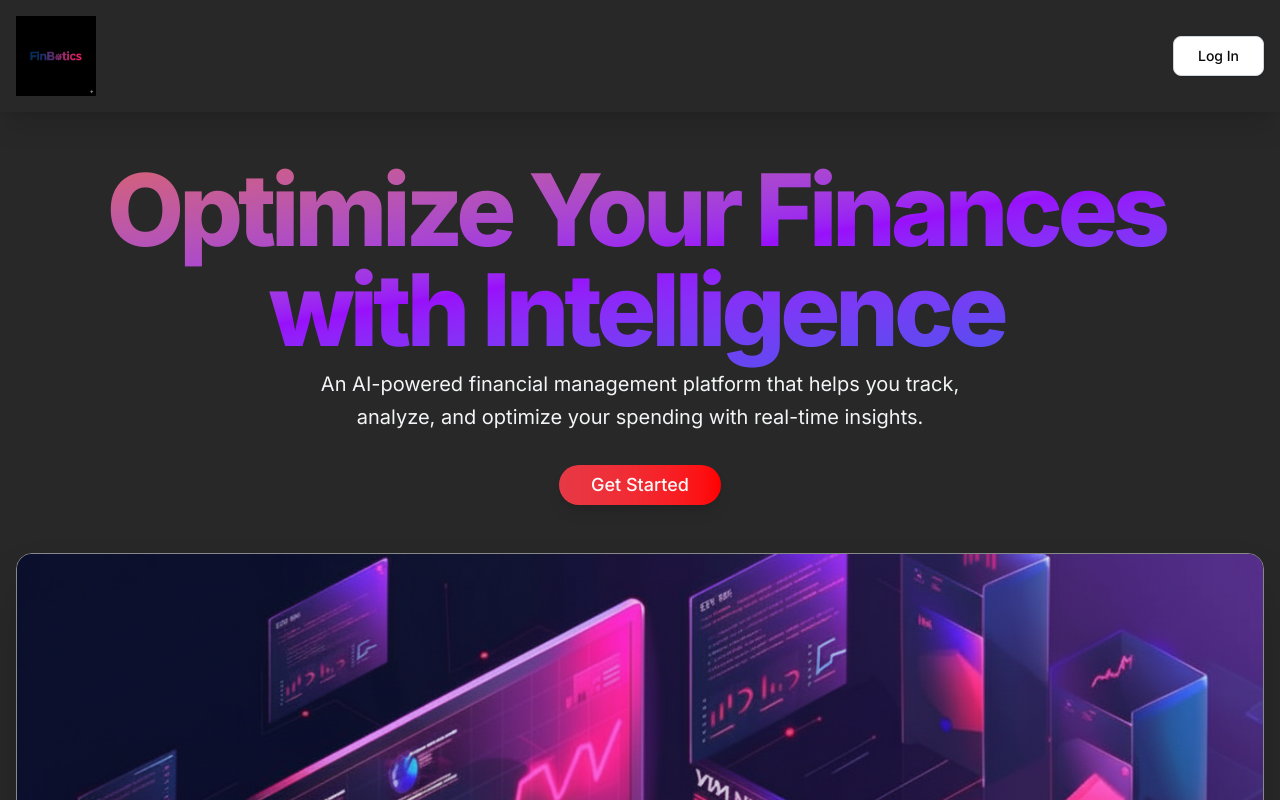
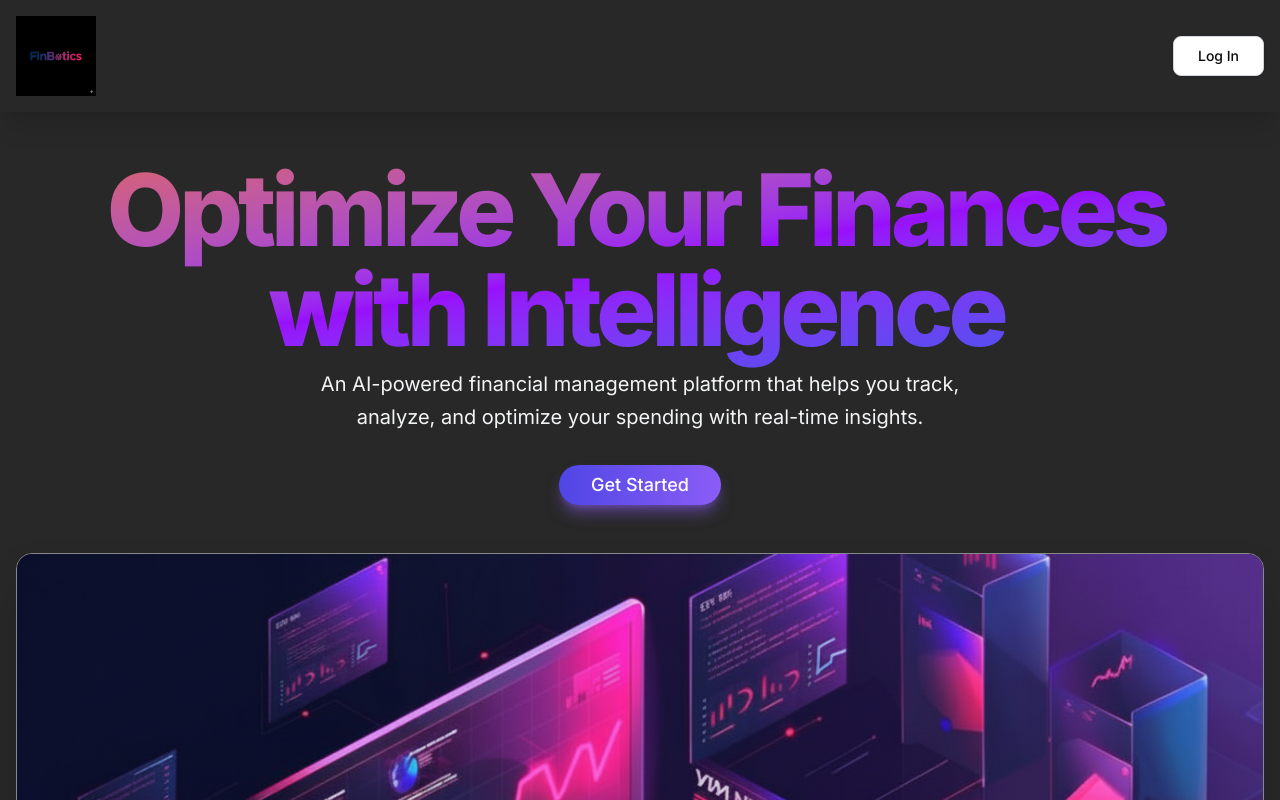
Before and after one commit to ReZo-s4m/FIn-Botics, a Next.js app: page / in a window 1280 px wide. Shown: the top 800 px of the page. Built offline with nearby package versions, Linux system fonts and the light colour scheme; no server answers.

Commit message:
Updated dashboard UI and transaction components

```diff
--- a/components/hero.jsx
+++ b/components/hero.jsx
@@ -31,19 +31,17 @@ const HeroSec = () => {
       {/* Dark gradient background */}
       <div
         className="absolute inset-0"
-        style={{ background: "linear-gradient(to right, #282828 0%, #282828 100%)" }}
+        style={{
+          background: "linear-gradient(to right, #282828 0%, #282828 100%)",
+        }}
       />
 
       <div className="container mx-auto text-center relative z-10">
         {/* Heading */}
-        <h1
-          className="text-5xl md:text-7xl lg:text-[100px] pb-6 gradient-title bg-gradient-to-r from-blue-600 via-purple-600 to-indigo-600 bg-clip-text text-transparent"
-        >
+        <h1 className="text-5xl md:text-7xl lg:text-[100px] pb-6 gradient-title bg-gradient-to-r from-blue-600 via-purple-600 to-indigo-600 bg-clip-text text-transparent">
           Optimize Your Finances <br /> with Intelligence
         </h1>
-        <p
-          className="text-xl text-gray-100 mb-8 max-w-2xl mx-auto leading-relaxed"
-        >
+        <p className="text-xl text-gray-100 mb-8 max-w-2xl mx-auto leading-relaxed">
           An AI-powered financial management platform that helps you track,
           analyze, and optimize your spending with real-time insights.
         </p>
@@ -53,7 +51,12 @@ const HeroSec = () => {
           <Link href="/dashboard">
             <Button
               size="lg"
-              className="px-8 py-4 rounded-full text-lg bg-gradient-to-r from-[#E63946] to-[#FF0000] hover:from-[#D62828] hover:to-[#B71C1C] shadow-lg transition-all duration-300"
+              className="px-8 py-4 rounded-full text-lg
+  bg-gradient-to-r from-[#4f46e5] to-[#8b5cf6]
+  hover:from-[#6366f1] hover:to-[#a78bfa]
+  shadow-lg shadow-[#8b5cf6]/50
+  text-white
+  transition-all duration-300"
             >
               Get Started
             </Button>
```
